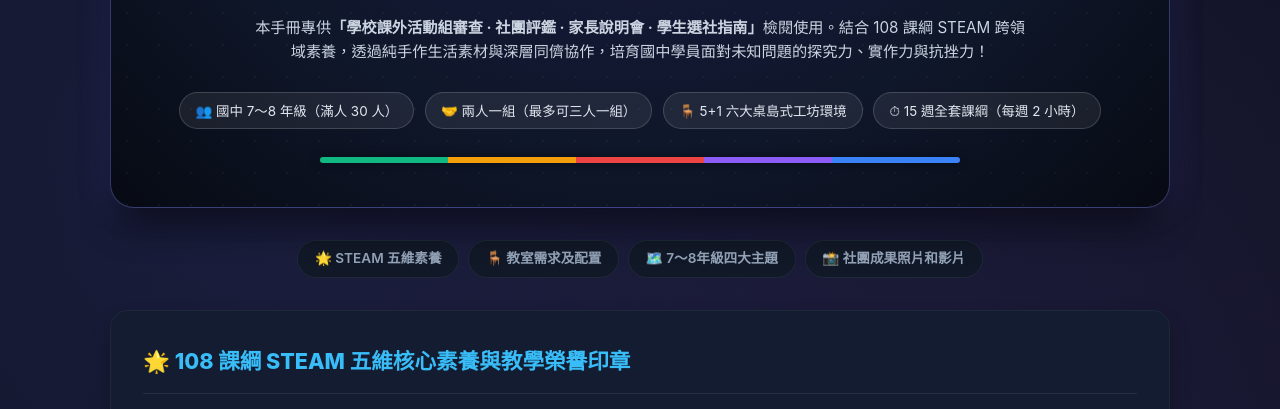
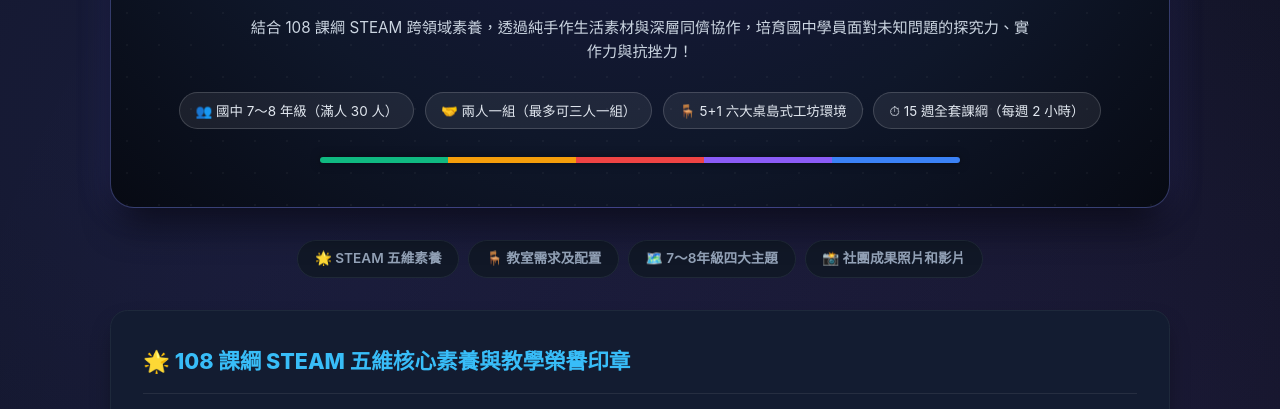
Before and after one commit to wangerrymarspomelo/steam-maker-club, a plain HTML site: page index.html in a window 1280 px wide. Shown: the part 391-800 px from the top of the page. Drawn offline with Linux system fonts and the light colour scheme.

Commit message:
Update header introduction text per user request

```diff
--- a/index.html
+++ b/index.html
@@ -1004,7 +1004,7 @@
         <p><span class="nowrap-end">「用生活裡的廢物，</span><span class="nowrap-end">造全世界的奇想！」</span></p>
       </div>
       <p class="client-intent">
-        本手冊專供<strong>「學校課外活動組審查 · 社團評鑑 · 家長說明會 · 學生選社指南」</strong>檢閱使用。結合 108 課綱 STEAM 跨領域素養，透過純手作生活素材與深層同儕協作，培育國中學員面對未知問題的探究力、實作力與抗挫力！
+        結合 108 課綱 STEAM 跨領域素養，透過純手作生活素材與深層同儕協作，培育國中學員面對未知問題的探究力、實作力與抗挫力！
       </p>
       <div class="spec-badges">
         <span class="spec-badge">👥 國中 7～8 年級（滿人 30 人）</span>
```
